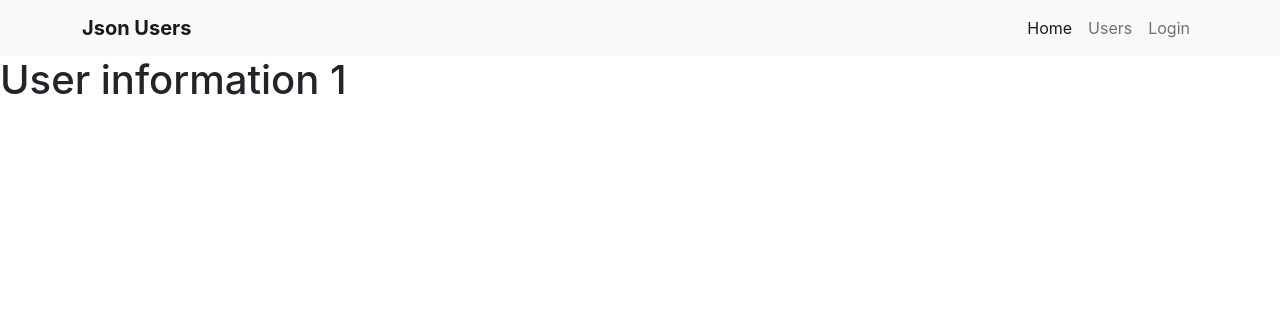
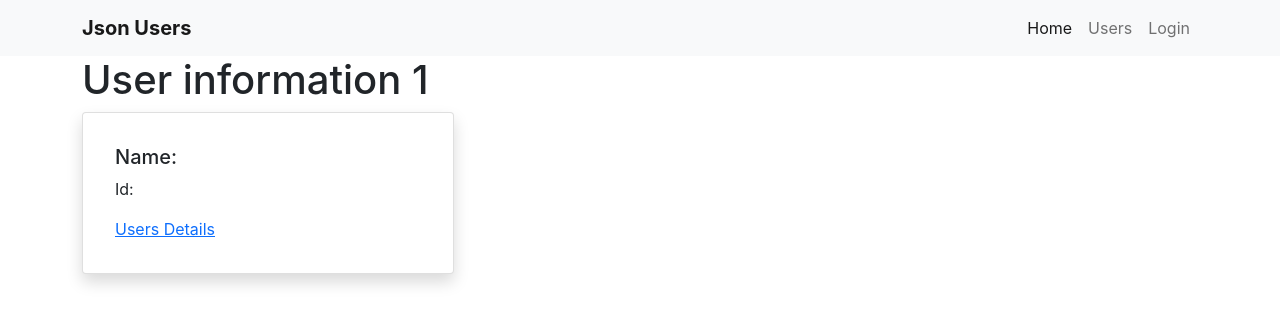
Before and after one commit to mdmehedihasan212/json-user-details, a React (Create React App) app: page /users/1 in a window 1280 px wide. Shown: the top 324 px of the page. Built offline with nearby package versions, Linux system fonts and the light colour scheme; no server answers.

Commit message:
add dynamic data with params

```diff
--- a/src/Pages/Home/SingleUser/SingleUser.js
+++ b/src/Pages/Home/SingleUser/SingleUser.js
@@ -1,14 +1,17 @@
 import React from 'react';
 import { Link } from 'react-router-dom';
 
-const SingleUser = ({ user }) => {
+const SingleUser = ({ user, children }) => {
     const { name, id } = user || {};
+    const { email, phone } = children || {};
     return (
         <div className='col-4 gy-3'>
             <div className="card shadow p-3 mb-5 bg-body rounded">
                 <div className="card-body">
                     <h5 className="card-title">Name: {name}</h5>
                     <p className="card-text">Id: {id}</p>
+                    <p className="card-text">{phone}</p>
+                    <p className="card-text">{email}</p>
                     <Link to={`/users/${id}`} >Users Details</Link>
                 </div>
             </div>
--- a/src/Pages/Home/UserInfo/UserInfo.js
+++ b/src/Pages/Home/UserInfo/UserInfo.js
@@ -1,11 +1,20 @@
 import React from 'react';
 import { useParams } from 'react-router-dom';
+import useUsers from '../../../Hooks/useUsers';
+import SingleUser from '../SingleUser/SingleUser';
 
 const UserInfo = () => {
     const { userId } = useParams();
+    const allData = useUsers(`https://jsonplaceholder.typicode.com/users?id=${userId}`)
+
+    const data = allData[0];
+
     return (
-        <div>
+        <div className='container'>
             <h1>User information {userId}</h1>
+            <SingleUser
+                user={data}
+            >{{ email: data?.email, phone: data?.phone }}</SingleUser>
         </div>
     );
 };
--- a/src/Pages/Home/UsersDetails/UsersDetails.js
+++ b/src/Pages/Home/UsersDetails/UsersDetails.js
@@ -9,7 +9,7 @@ const UsersDetails = ({ user }) => {
                 <div className="card-body">
                     <h5 className="card-title">Name: {name}</h5>
                     <p className="card-text">Id: {id}</p>
-                    <Link to='/' >Users</Link>
+                    <Link to={`/users/${id}`} >Users Details</Link>
                 </div>
             </div>
         </div>
```
